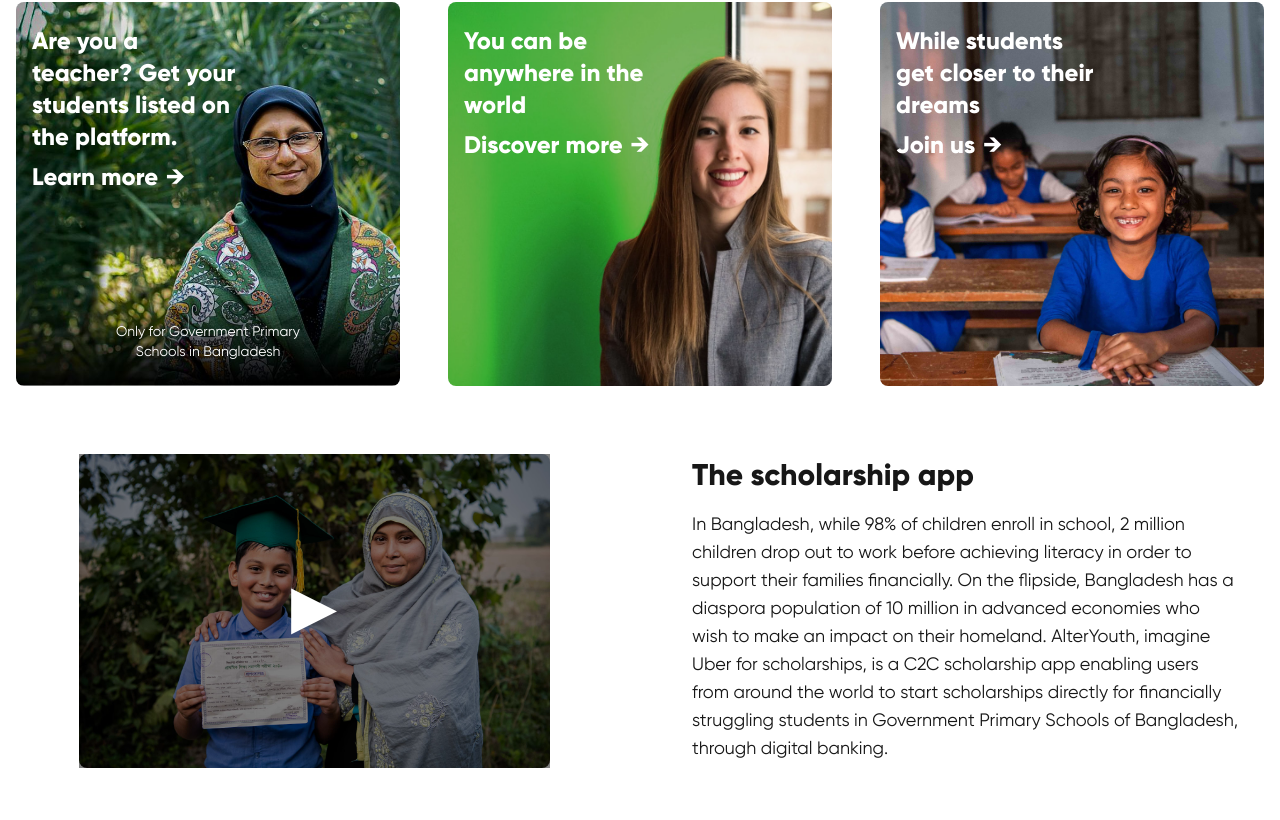
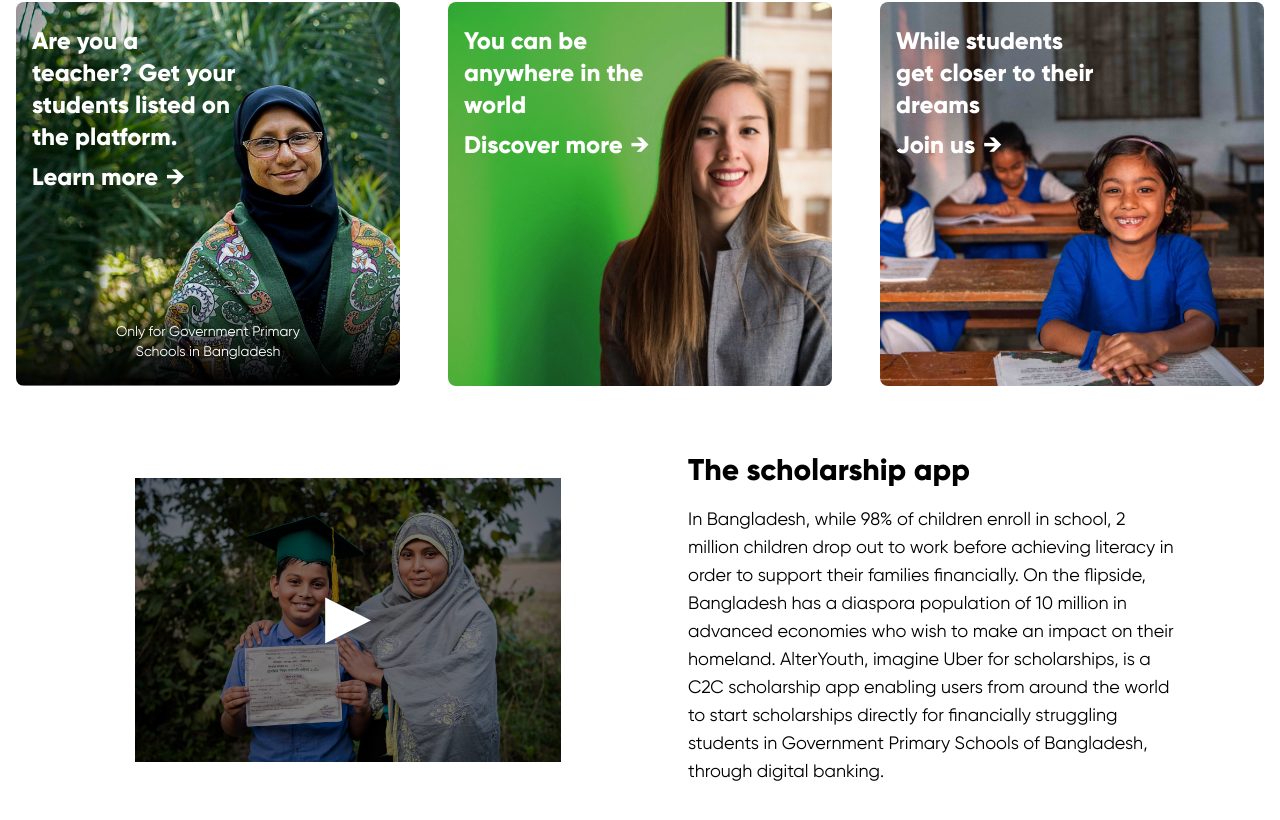
Before and after one commit to Rifat8080/alteryouth_nextjs, a Next.js app: page / in a window 1280 px wide. Shown: the part 3828-4648 px from the top of the page. Built offline with nearby package versions, Linux system fonts and the light colour scheme; no server answers.

Commit message:
video section max w

```diff
--- a/src/components/videoSection.js
+++ b/src/components/videoSection.js
@@ -19,14 +19,15 @@
   };
 
   return (
-    <section className="grid grid-cols-1 lg:grid-cols-2 items-center justify-center  py-10 bg-white gap-6">
+    <section className="py-10 bg-white flex justify-center">
+      <div className="max-w-screen-2xl grid grid-cols-1 lg:grid-cols-2 items-center justify-center gap-4 px-16">
         {/* Video Thumbnail */}
         <div className="w-full flex justify-center relative">
           <div className="relative w-full lg:w-3/4">
             <img
               src="/assets/images/ay_video_poster.jpg"
               alt="Video Thumbnail"
-            className="rounded-lg w-full object-cover"
+              className="w-full object-cover"
             />
             <button
               onClick={handlePlay}
@@ -39,10 +40,11 @@
         </div>
 
         {/* Text Section */}
-      <div className="hidden w-full lg:flex flex-col items-center lg:items-start text-center lg:text-left px-4 lg:px-10">
+        <div className="hidden w-full text-black lg:flex flex-col items-center lg:items-start text-center lg:text-left px-4 lg:px-10">
           <h2 className="text-3xl font-bold mb-4">The scholarship app</h2>
           <p className="text-lg">
-        In Bangladesh, while 98% of children enroll in school, 2 million children drop out to work before achieving literacy in order to support their families financially. On the flipside, Bangladesh has a diaspora population of 10 million in advanced economies who wish to make an impact on their homeland. AlterYouth, imagine Uber for scholarships, is a C2C scholarship app enabling users from around the world to start scholarships directly for financially struggling students in Government Primary Schools of Bangladesh, through digital banking.</p>
+            In Bangladesh, while 98% of children enroll in school, 2 million children drop out to work before achieving literacy in order to support their families financially. On the flipside, Bangladesh has a diaspora population of 10 million in advanced economies who wish to make an impact on their homeland. AlterYouth, imagine Uber for scholarships, is a C2C scholarship app enabling users from around the world to start scholarships directly for financially struggling students in Government Primary Schools of Bangladesh, through digital banking.
+          </p>
         </div>
 
         {/* Modal */}
@@ -71,6 +73,7 @@
             </div>
           </div>
         )}
+      </div>
     </section>
   );
 };
```
Lines whose indentation alone changed are shown as unchanged.
